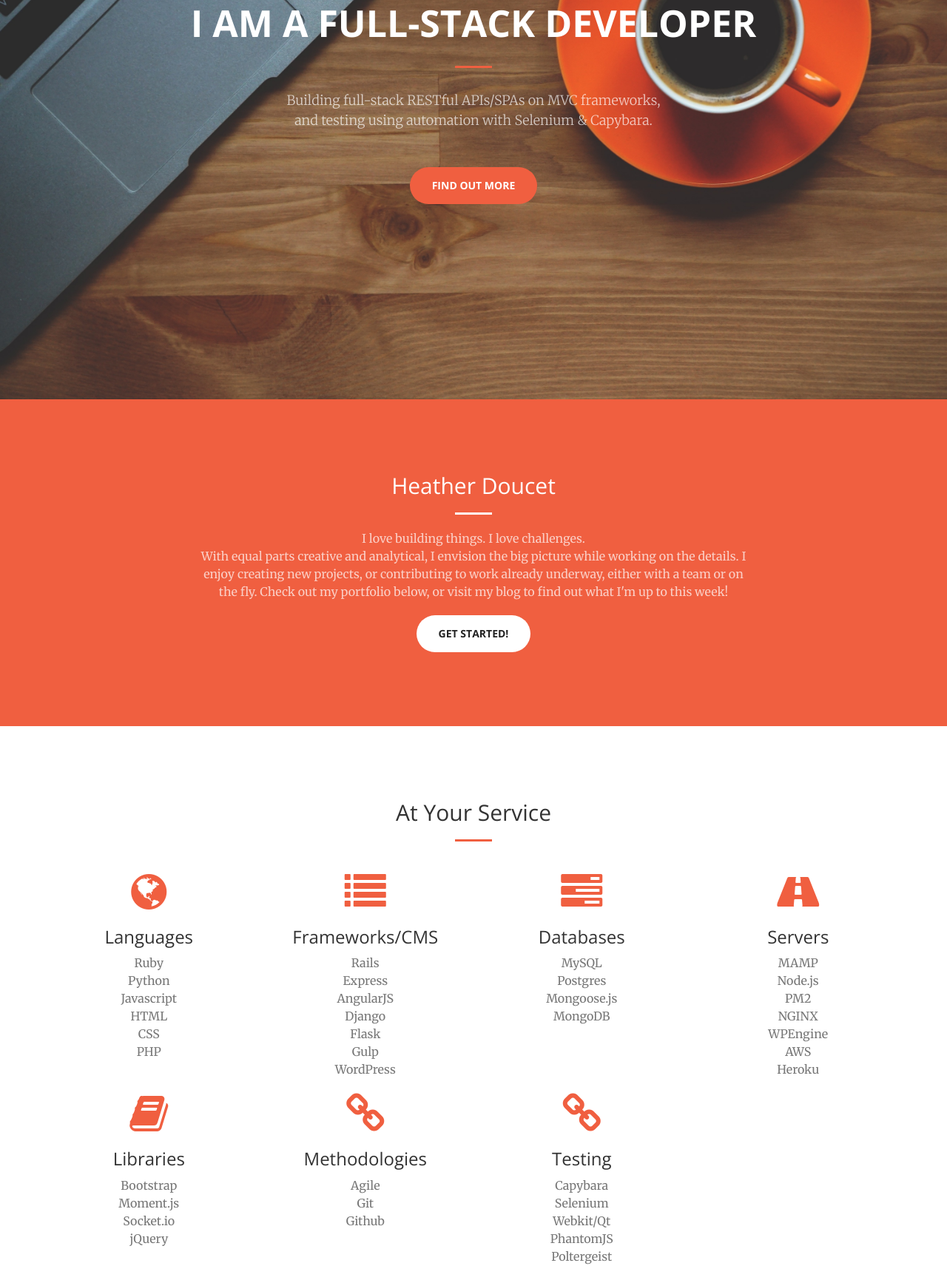
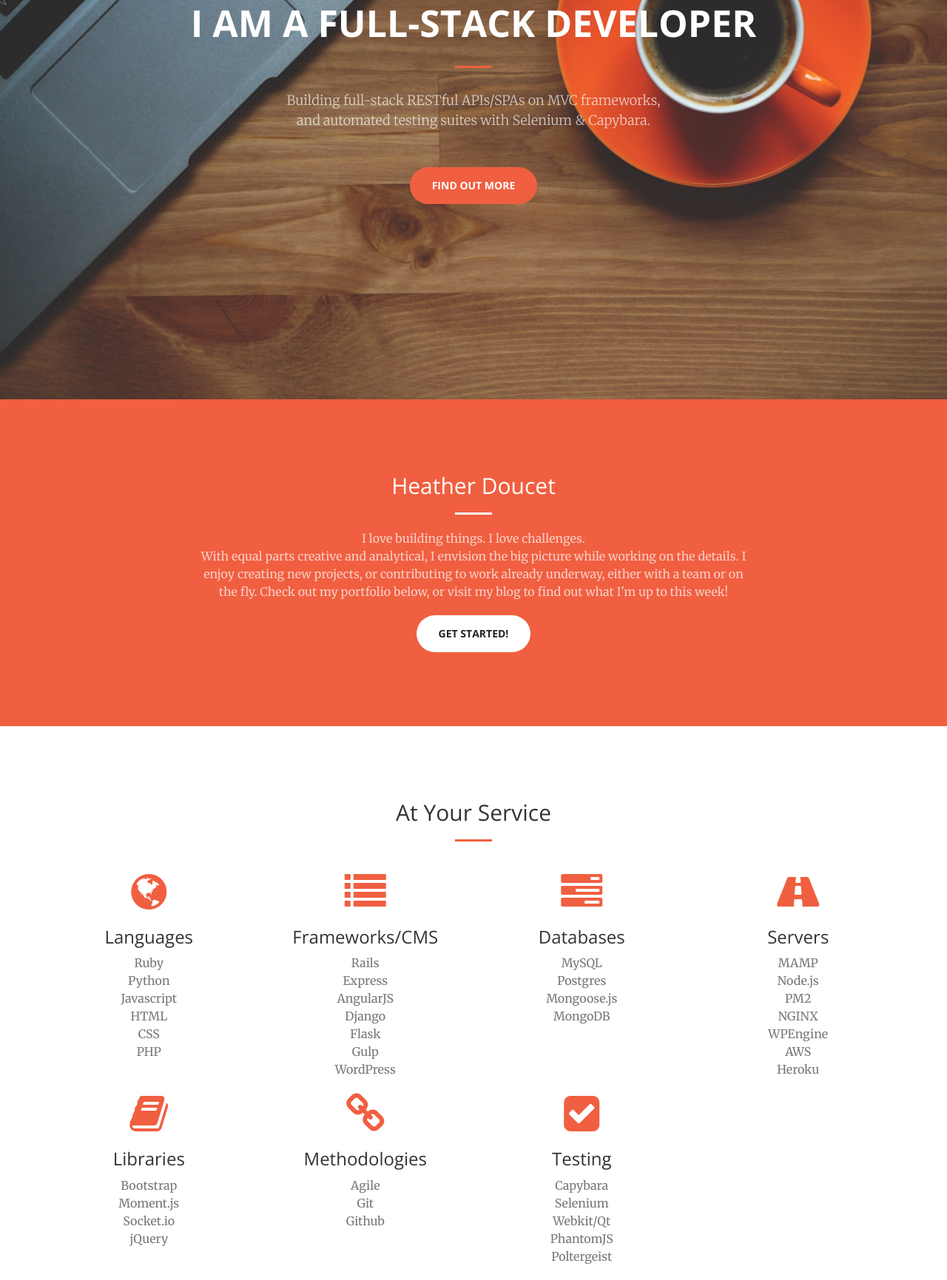
Before and after one commit to biubird/biubird, a website: page index.html in a window 1280 px wide. Shown: the part 260-1991 px from the top of the page at 74% size. Drawn offline with nearby package versions, Linux system fonts and the light colour scheme.

Commit message:
updating

```diff
--- a/index.html
+++ b/index.html
@@ -76,7 +76,7 @@
             <div class="header-content-inner">
                 <h1 id="homeHeading">I am a full-stack developer</h1>
                 <hr>
-                <p>Building full-stack RESTful APIs/SPAs on MVC frameworks, </br> and testing using automation with Selenium & Capybara.</p>
+                <p>Building full-stack RESTful APIs/SPAs on MVC frameworks, </br> and automated testing suites with Selenium & Capybara.</p>
                 <a href="#about" class="btn btn-primary btn-xl page-scroll">Find Out More</a>
             </div>
         </div>
@@ -175,7 +175,7 @@
                 </div>
                 <div class="col-lg-3 col-md-6 text-center">
                     <div class="service-box">
-                        <i class="fa fa-4x fa-link text-primary sr-icons"></i>
+                        <i class="fa fa-4x fa fa-check-square text-primary sr-icons"></i>
                         <h3>Testing</h3>
                         <p class="text-muted">Capybara</p>
                         <p class="text-muted">Selenium</p>
```
